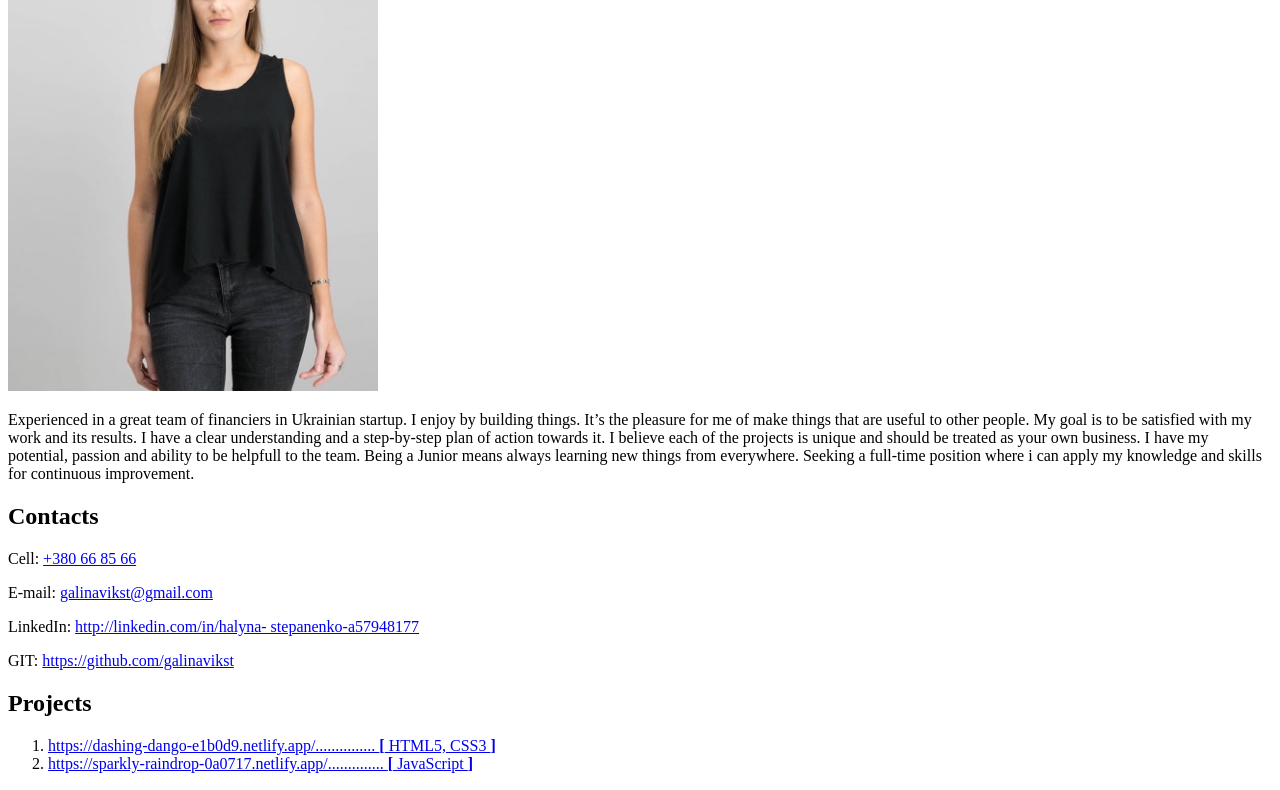
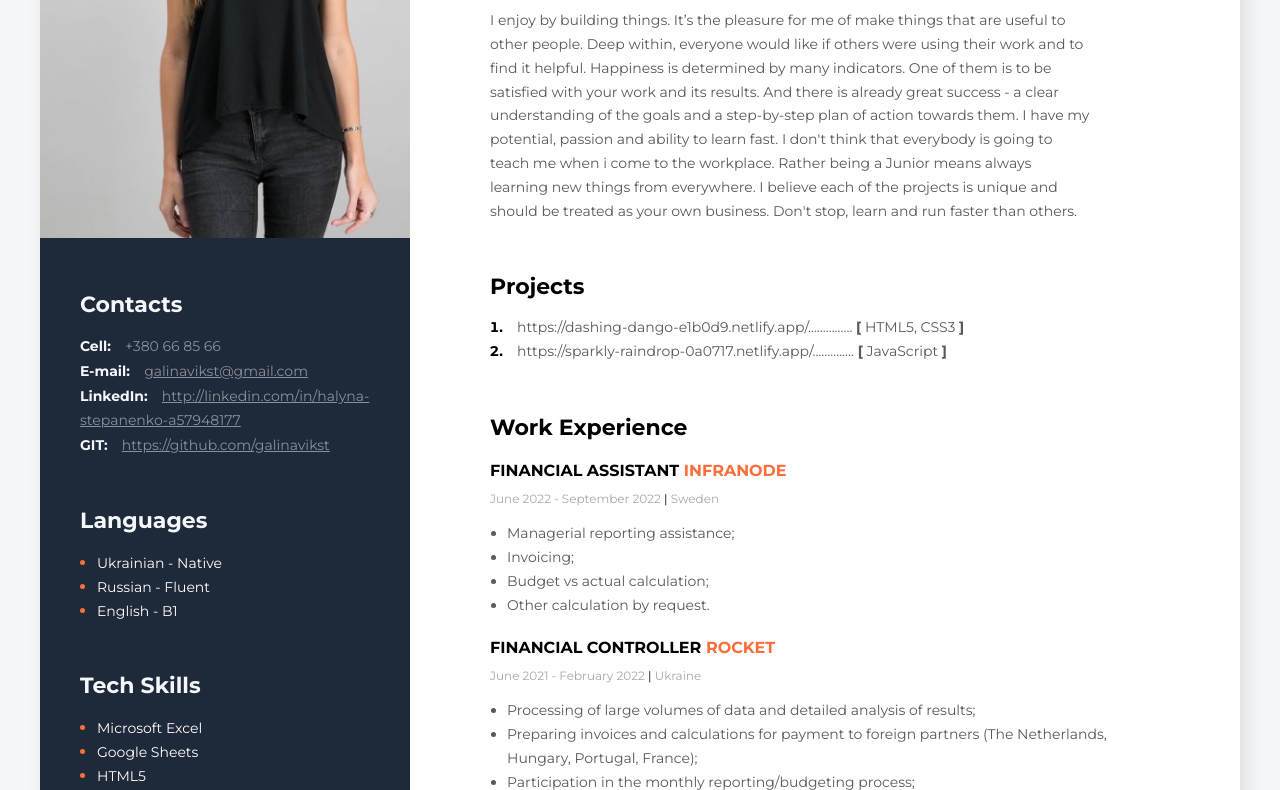
Before and after one commit to galinavikst/rsschool-cv, a plain HTML site: page index.html in a window 1280 px wide. Shown: the part 286-1076 px from the top of the page. Drawn offline with Linux system fonts and the light colour scheme.

Commit message:
feat : add logo , header, footer, css for project

```diff
--- a/index.html
+++ b/index.html
@@ -15,74 +15,37 @@
   </head>
   <body>
     <div class="page">
-      <header>
+      <header class="header">
         <nav>
-          <ul>
-            <li><a href="#contacts">Contacts</a></li>
-            <li><a href="#projects">Projects</a></li>
-            <li><a href="#work">Work</a></li>
-            <li><a href="#skills">Skills</a></li>
+          <ul class="nav-list">
+            <li><a href="#contacts" class="nav-link">Contacts</a></li>
+            <li><a href="#projects" class="nav-link">Projects</a></li>
+            <li><a href="#work" class="nav-link">Work</a></li>
+            <li><a href="#skills" class="nav-link">Skills</a></li>
           </ul>
         </nav>
       </header>
-      <main class="main">
-        <div class="about">
+
+      <main>
+        <section class="main">
+          <article class="about">
             <h2 class="position">Fullstack Developer student</h2>
             <h1 class="name">Halyna Stepanenko</h1>
-          <img
-            src="./img/my-photo.JPG"
-            alt="personal-photo"
-            width="370"
-            class="info-img"
-          />
             <p class="text">
-            Experienced in a great team of financiers in Ukrainian startup. I
-            enjoy by building things. It’s the pleasure for me of make things
-            that are useful to other people. My goal is to be satisfied with my
-            work and its results. I have a clear understanding and a
-            step-by-step plan of action towards it. I believe each of the
-            projects is unique and should be treated as your own business. I
-            have my potential, passion and ability to be helpfull to the team.
-            Being a Junior means always learning new things from everywhere.
-            Seeking a full-time position where i can apply my knowledge and
-            skills for continuous improvement.
+              I enjoy by building things. It’s the pleasure for me of make
+              things that are useful to other people. Deep within, everyone
+              would like if others were using their work and to find it helpful.
+              Happiness is determined by many indicators. One of them is to be
+              satisfied with your work and its results. And there is already
+              great success - a clear understanding of the goals and a
+              step-by-step plan of action towards them. I have my potential,
+              passion and ability to learn fast. I don't think that everybody is
+              going to teach me when i come to the workplace. Rather being a
+              Junior means always learning new things from everywhere. I believe
+              each of the projects is unique and should be treated as your own
+              business. Don't stop, learn and run faster than others.
             </p>
-        </div>
-        <div class="contacts" id="contacts">
-          <h2 class="title">Contacts</h2>
-          <div class="contacts-list">
-            <p>
-              <span class="contact-type">Cell:</span>
-              <a href="tel:+38066856" class="tel contacts-data"
-                >+380 66 85 66
-              </a>
-            </p>
-            <p>
-              <span class="contact-type">E-mail:</span>
-              <a href="mail.to:galinavikst@gmail.com" class="mail contacts-data"
-                >galinavikst@gmail.com</a
-              >
-            </p>
-            <p>
-              <span class="contact-type">LinkedIn:</span>
-              <a
-                href="http://linkedin.com/in/halyna-stepanenko-a57948177"
-                target="_blank"
-                class="linkedin contacts-data"
-                >http://linkedin.com/in/halyna- stepanenko-a57948177</a
-              >
-            </p>
-            <p>
-              <span class="contact-type">GIT:</span>
-              <a
-                href="https://github.com/galinavikst"
-                target="_blank"
-                class="git contacts-data"
-                >https://github.com/galinavikst</a
-              >
-            </p>
-          </div>
-        </div>
+          </article>
           <div class="projects" id="projects">
             <h2 class="title">Projects</h2>
             <ol class="project-list">
@@ -174,7 +137,8 @@
             </div>
             <div>
               <h3 class="title-position">
-              ASSISTANT FINANCIAL CONTROLLER <span class="company">Rocket</span>
+                ASSISTANT FINANCIAL CONTROLLER
+                <span class="company">Rocket</span>
               </h3>
               <p class="timing">
                 January 2021 - May 2021
@@ -190,7 +154,73 @@
               </ul>
             </div>
           </div>
-        <div class="languages" id="languages">
+          <div class="education">
+            <h2 class="title">Education</h2>
+            <h3 class="study-place">Rolling Scopes School</h3>
+            <p class="course">Frontend Developer</p>
+            <p class="timing">
+              September 2022 - up to now
+              <span class="timing-decor">|</span> Europe
+            </p>
+            <h3 class="study-place">GoIT Academy</h3>
+            <p class="course">Demo Course Frontend Developer</p>
+            <p class="timing">
+              September 2022
+              <span class="timing-decor">|</span> Ukraine
+            </p>
+            <h3 class="study-place">SheCodes Foundation</h3>
+            <p class="course">Fullstack Developer</p>
+            <p class="timing">
+              Aprile 2022 - up to now
+              <span class="timing-decor">|</span> Europe
+            </p>
+          </div>
+        </section>
+        <aside class="info">
+          <img
+            src="./img/my-photo.JPG"
+            alt="personal-photo"
+            width="370"
+            class="info-img"
+          />
+          <div class="aside contacts" id="contacts">
+            <h2 class="title">Contacts</h2>
+            <div class="contacts-list">
+              <p>
+                <span class="contact-type">Cell:</span>
+                <a href="tel:+38066856" class="tel contacts-data"
+                  >+380 66 85 66
+                </a>
+              </p>
+              <p>
+                <span class="contact-type">E-mail:</span>
+                <a
+                  href="mail.to:galinavikst@gmail.com"
+                  class="mail contacts-data"
+                  >galinavikst@gmail.com</a
+                >
+              </p>
+              <p>
+                <span class="contact-type">LinkedIn:</span>
+                <a
+                  href="http://linkedin.com/in/halyna-stepanenko-a57948177"
+                  target="_blank"
+                  class="linkedin contacts-data"
+                  >http://linkedin.com/in/halyna- stepanenko-a57948177</a
+                >
+              </p>
+              <p>
+                <span class="contact-type">GIT:</span>
+                <a
+                  href="https://github.com/galinavikst"
+                  target="_blank"
+                  class="git contacts-data"
+                  >https://github.com/galinavikst</a
+                >
+              </p>
+            </div>
+          </div>
+          <div class="aside languages">
             <h2 class="title">Languages</h2>
             <ul class="skills">
               <li class="lang-item">
@@ -204,7 +234,7 @@
               </li>
             </ul>
           </div>
-        <div class="tech-skills" id="skills">
+          <div class="aside tech-skills" id="skills">
             <h2 class="title">Tech Skills</h2>
             <ul class="skills">
               <li class="tech-item">
@@ -213,8 +243,12 @@
               <li class="tech-item">
                 <span class="tech-item-text">Google Sheets</span>
               </li>
-            <li class="tech-item"><span class="tech-item-text">HTML5</span></li>
-            <li class="tech-item"><span class="tech-item-text">CSS3</span></li>
+              <li class="tech-item">
+                <span class="tech-item-text">HTML5</span>
+              </li>
+              <li class="tech-item">
+                <span class="tech-item-text">CSS3</span>
+              </li>
               <li class="tech-item"><span class="tech-item-text">GIT</span></li>
               <!-- <li class="tech-item">
               <span class="tech-item-text">WebPack</span>
@@ -233,7 +267,7 @@
               </li>
             </ul>
           </div>
-        <div class="soft-skills">
+          <div class="aside soft-skills">
             <h2 class="title">Soft Skills</h2>
             <ul class="skills">
               <li class="soft-item"><span class="soft-item-text">GTD</span></li>
@@ -267,22 +301,7 @@
               </li>
             </ul>
           </div>
-        <div class="education" id="education">
-          <h2 class="title">Education</h2>
-          <h3 class="study-place">GoIT Academy</h3>
-          <p class="master-degree">Fullstack Developer</p>
-          <p class="timing">
-            September 2022 - up to now
-            <span class="timing-decor">|</span> Ukraine
-          </p>
-          <h3 class="study-place">SheCodes Foundation</h3>
-          <p class="master-degree">Frontend Developer</p>
-          <p class="timing">
-            Aprile 2022 - October 2022
-            <span class="timing-decor">|</span> Europe
-          </p>
-        </div>
-        <div class="hobbies" id="hobbies">
+          <div class="aside hobbies">
             <h2 class="title">Hobbies</h2>
             <ul class="skills">
               <li class="hobbies-item">
@@ -296,16 +315,30 @@
               </li>
             </ul>
           </div>
+        </aside>
       </main>
+
       <footer>
+        <div class="footer">
+          <p class="school-course">
+            <a href="https://app.rs.school/" target="_blank"
+              ><img
+                src="./img/logo-rsschool.png"
+                alt="logo-rsschool"
+                width="80"
+                height="30"
+            /></a>
+            JS/FE course EN 2022Q3
+          </p>
           <a
             href="https://github.com/galinavikst"
             target="_blank"
             class="footer-git-link"
             >GitHub</a
           >
-        <p>JS/FE course EN 2022Q3</p>
+
           <p>&lt;p&gt;October, 2022&lt;/p&gt;</p>
+        </div>
       </footer>
     </div>
   </body>
--- a/styles/style.css
+++ b/styles/style.css
@@ -0,0 +1,233 @@
+:root {
+  --body-bg-color: #f5f7fa;
+  --page-bg-white-color: #ffffff;
+  --aside-bg-color: #1e2939;
+  --accent-color: #fb6d3a;
+  --secondary-text-color: #000;
+  --primery-text-color: #595959;
+  --addition-text-color: #a8a8a8;
+}
+
+body {
+  font-family: "Montserrat", sans-serif;
+  background: var(--body-bg-color);
+}
+
+.page {
+  width: 1200px;
+  margin: 0 auto;
+
+  background: var(--page-bg-white-color);
+  box-shadow: 6px 6px 20px rgba(0, 0, 0, 0.1);
+}
+
+/* .......header......... */
+.header {
+  background-color: var(--aside-bg-color);
+}
+.nav-list {
+  display: flex;
+  flex-direction: row-reverse;
+  padding: 15px;
+  margin: 0;
+  list-style-type: none;
+}
+.nav-link {
+  color: var(--page-bg-white-color);
+  font-size: 14px;
+  line-height: 1.71;
+  opacity: 0.5;
+  padding: 40px;
+}
+/* ..........aside............ */
+aside {
+  background: var(--aside-bg-color);
+  color: var(--body-bg-color);
+  width: 370px;
+}
+aside .title {
+  font-weight: 700;
+  font-size: 22px;
+  line-height: 1.22;
+  margin: 0 0 15px 40px;
+  color: var(--body-bg-color);
+}
+aside p {
+  margin-bottom: 0px;
+  margin-top: 0;
+}
+.contact-type {
+  font-style: normal;
+  font-weight: 700;
+  font-size: 14px;
+  line-height: calc(24 / 14);
+  margin-right: 10px;
+}
+.contacts-list {
+  margin-left: 40px;
+}
+
+.aside .tel,
+.aside .mail,
+.aside .git,
+.aside .linkedin {
+  font-size: 14px;
+  line-height: 1.71;
+  color: inherit;
+  opacity: 0.5;
+}
+.tel,
+.nav-link,
+.footer-git-link {
+  text-decoration: none;
+}
+.contacts-data:hover,
+.contacts-data:focus,
+.nav-link:hover,
+.nav-link:focus {
+  opacity: 0.8;
+}
+.aside.soft-skills,
+.aside.contacts,
+.aside.languages,
+.aside.hobbies {
+  margin: 50px 0;
+}
+.skills {
+  margin-left: 17px;
+}
+.soft-item,
+.tech-item,
+.lang-item,
+.hobbies-item {
+  color: var(--accent-color);
+}
+.soft-item-text,
+.tech-item-text,
+.lang-item-text,
+.hobbies-item-text {
+  color: var(--page-bg-white-color);
+  font-size: 14px;
+  line-height: calc(24 / 14);
+}
+/* ..................main................ */
+main {
+  display: flex;
+  flex-direction: row-reverse;
+}
+.main {
+  margin: 100px 80px;
+}
+.about,
+.projects,
+.work {
+  margin-bottom: 50px;
+}
+.position {
+  font-weight: 700;
+  font-size: 16px;
+  line-height: calc(20 / 16);
+  color: var(--secondary-text-color);
+}
+.name {
+  font-weight: 700;
+  font-size: 45px;
+  line-height: calc(55 / 45);
+  margin: 20px 0 25px;
+  color: var(--secondary-text-color);
+}
+.text {
+  font-size: 14px;
+  line-height: 1.7;
+  width: 600px;
+  color: var(--primery-text-color);
+}
+.title {
+  font-weight: 700;
+  font-size: 22px;
+  line-height: calc(27 / 22);
+  margin-bottom: 10px;
+  color: var(--secondary-text-color);
+}
+.list-marks {
+  font-weight: 700;
+  font-size: 14px;
+  line-height: 1.71;
+  margin-right: 0;
+
+  color: var(--secondary-text-color);
+}
+.project-list,
+.duties-list {
+  padding: 0 0 0 17px;
+  margin-bottom: 20px;
+}
+.item {
+  font-weight: 400;
+  font-size: 14px;
+  line-height: 1.71;
+
+  color: var(--primery-text-color);
+}
+.link {
+  color: inherit;
+  text-decoration: none;
+  margin-left: 10px;
+}
+
+.link:hover,
+.link:focus {
+  text-decoration: underline;
+}
+.title-position,
+.study-place {
+  margin: 20px 0 10px;
+  font-weight: 700;
+  font-size: 16px;
+  line-height: calc(20 / 16);
+
+  color: var(--secondary-text-color);
+}
+.company {
+  color: var(--accent-color);
+  text-transform: uppercase;
+}
+.timing {
+  font-weight: 400;
+  font-size: 12px;
+  line-height: calc(15 / 12);
+  margin-top: 10px;
+
+  color: var(--addition-text-color);
+}
+.timing-decor {
+  color: var(--secondary-text-color);
+}
+.study-place {
+  color: var(--accent-color);
+}
+.course {
+  font-weight: 700;
+  font-size: 14px;
+  line-height: calc(17 / 14);
+  margin: 0;
+
+  color: var(--secondary-text-color);
+}
+/* ..........footer.......... */
+.footer {
+  background-color: #dadada;
+  padding: 10px 20px;
+}
+.footer-git-link {
+}
+footer img {
+  padding-right: 5px;
+}
+footer p {
+  display: inline;
+  padding: 0 50px;
+}
+.school-course {
+  padding-left: 0;
+}
```
Also changed, not shown: img/logo-rsschool.png (added). Lines whose indentation alone changed are shown as unchanged.
